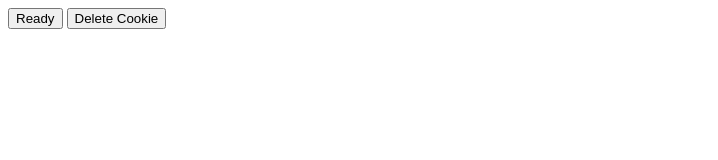
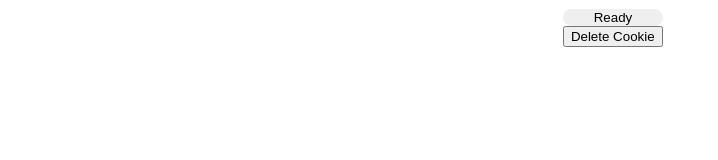
Before and after one commit to Froad1/isredirect, a plain HTML site: page index.html in a window 1280 px wide. Shown: the whole page, without its empty margins (0-718 px from the left). Drawn offline with Linux system fonts and the light colour scheme.

Commit message:
Update 'Ready' button style.

```diff
--- a/index.html
+++ b/index.html
@@ -39,4 +39,17 @@
         }
     }
 </script>
+<style>
+    body{
+        display:flex;
+        justify-content: center;
+        align-items:center;
+    }
+.button_ready{
+    width: 65%;
+    heigth: 20vh;
+    border-radius:0.7rem;
+    border:none;
+}
+</style>
 </html>
```
